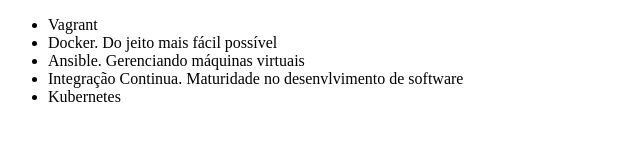
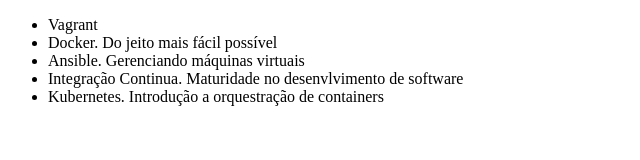
Before and after one commit to tallisguttemberg/alura-git, a plain HTML site: page index.html in a window 1280 px wide. Shown: the whole page, without its empty margins (0-640 px from the left). Drawn offline with Linux system fonts and the light colour scheme.

Commit message:
mudança no kubernetes

```diff
--- a/index.html
+++ b/index.html
@@ -10,7 +10,7 @@
             <li>Docker. Do jeito mais fácil possível </li>
             <li>Ansible.  Gerenciando máquinas virtuais</li>
             <li>Integração Continua. Maturidade no desenvlvimento de software</li>
-            <li>Kubernetes</li>
+            <li>Kubernetes. Introdução a orquestração de containers</li>
         </ul>
     </body>
 </html>
```
